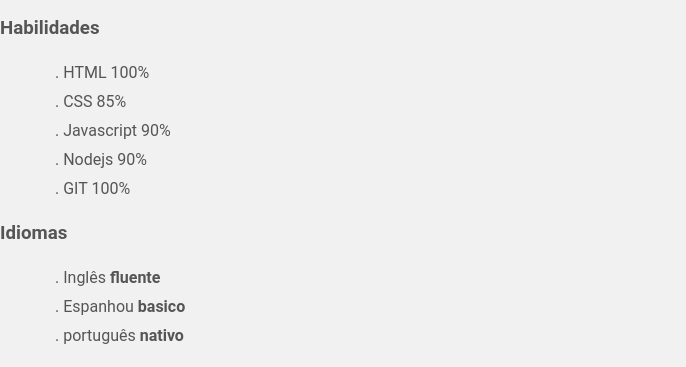
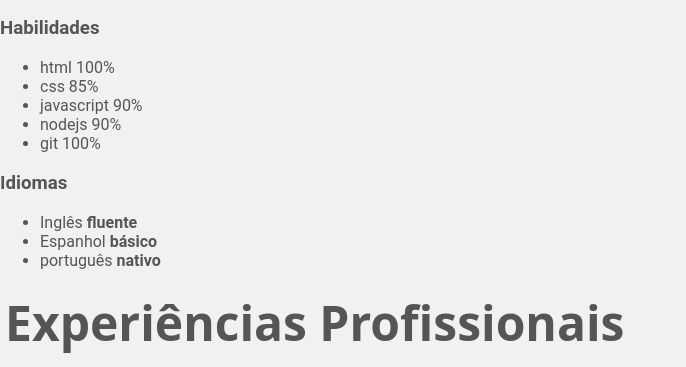
Before and after one commit to Amorim-creator/exemplocss, a website: page public/index.html in a window 1280 px wide. Shown: the part 556-923 px from the top of the page, without its empty margins (0-686 px from the left). Drawn offline with Linux system fonts and the light colour scheme.

Commit message:
salvar exemplo css

```diff
--- a/public/index.html
+++ b/public/index.html
@@ -5,10 +5,10 @@
         <title>exemplo css</title>
         <link rel="stylesheet" href="./meusestilos.css"
 
-        <style>
+
             h3{font-size: 32px;padding: 10px 5px;font-family: open sans,sans serif;}
-        </style>
-        <style>h4{font-size: 24px;padding: 5px 5px;</style>
+
+        <style>h4{font-size: 24px;padding: 5px 5px;</style>;}
     </head>
     <body>
         <h1 style="font-size: 72px;padding: 10px 5px;font-family: open sans,sans-serif;">João Da Silva</h1>
@@ -20,20 +20,22 @@
 
         <h3>Habilidades</h3>
 
-        <div style="font-size: 16px;padding: 5px;margin-left: 50px;">. HTML 100%</div>
-        <DIV style="font-size: 16px;padding: 5px;margin-left: 50px;">. CSS 85%</DIV>
-        <div style="font-size: 16px;padding: 5px;margin-left: 50px;">. Javascript 90%</div>
-        <div style="font-size: 16px;padding: 5px;margin-left: 50px;">. Nodejs 90%</div>
-        <div style="font-size: 16px;padding: 5px;margin-left: 50px;">. GIT 100%</div>
+        <ul>
+        <li> html 100% </li>
+        <li> css 85% </li>
+        <li> javascript 90%</li>
+        <li> nodejs 90% </li>
+        <li> git 100% </li>
+        </ul>
 
         <h3>Idiomas</h3>
-
-        <div style="font-size: 16px;padding: 5px;margin-left: 50px;">. Inglês <strong>fluente</strong></div>
-        <div style="font-size: 16px;padding: 5px;margin-left: 50px;">. Espanhou <strong>basico</strong> </div>
-        <div style="font-size: 16px;padding: 5px;margin-left: 50px;">. português <strong>nativo</strong></div>
+        <ul>
+        <li> Inglês <strong> fluente </strong></li>
+        <li> Espanhol <strong> básico </strong></li>
+        <li> português <strong> nativo </strong> </li>
+        </ul>
 
         <h1 style="font-size: 48px;margin: 20px 5px;font-family: open sans,sans serif;">Experiências Profissionais</h1>
-
         <h3>Engenheiro de Software/Google</h3>
         <h4>Jan 2018-Atual</h4>
         <div>Lorem ipsum dolor sit,consectetur adipisicing elit ipsam iure ad expedita quam perspisiatis vita e temporibus maiores,porro esse laboriosam aperiam incidunt inventore magnam cum?est ipsum eligendi nulla mollitia?</div>
--- a/public/meusestilos.css
+++ b/public/meusestilos.css
@@ -29,6 +29,7 @@ p{
 }
 
 .items{
+
     font-size: 16px;
     padding: 5px;
     margin-left: 50px;
```
Also changed, not shown: public/index1.html (+3 -2 lines).
